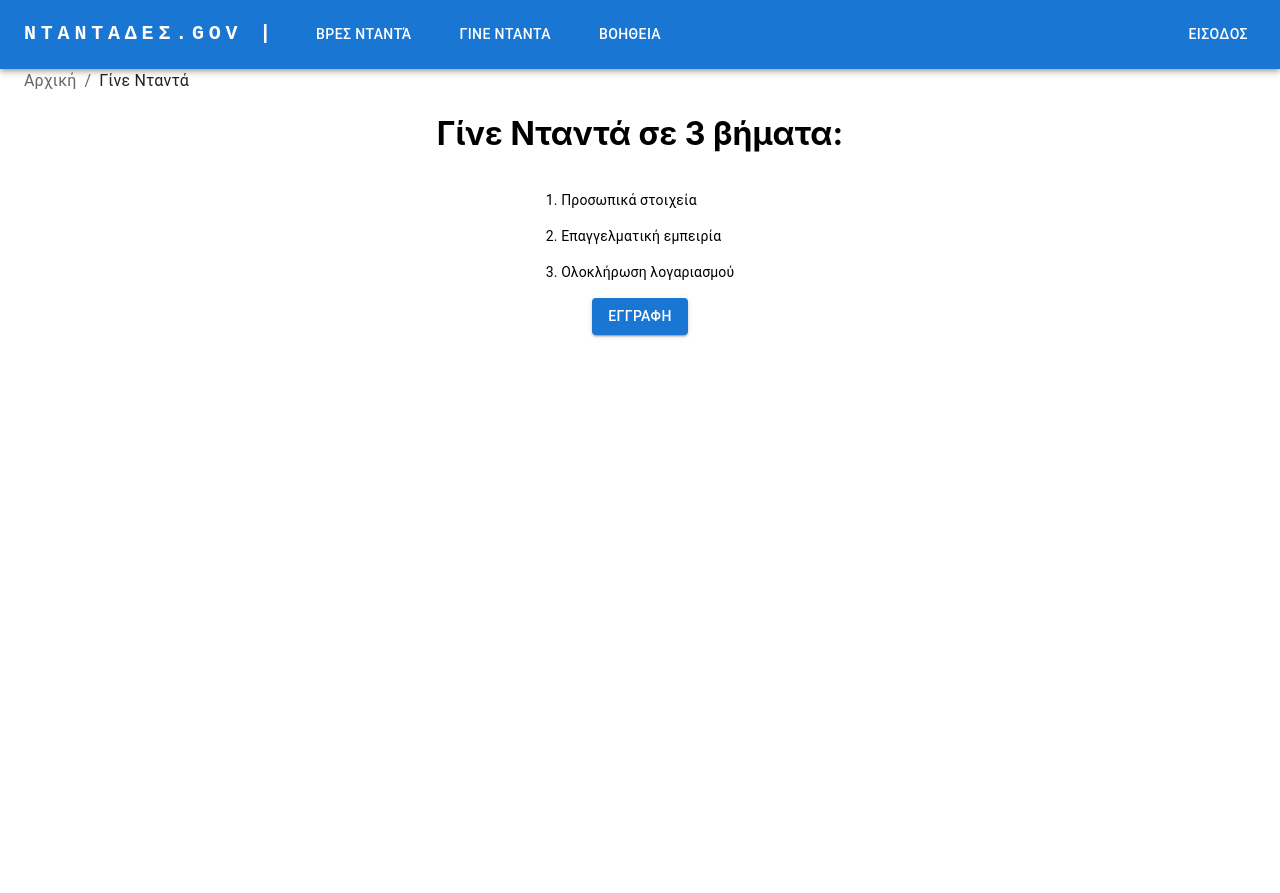
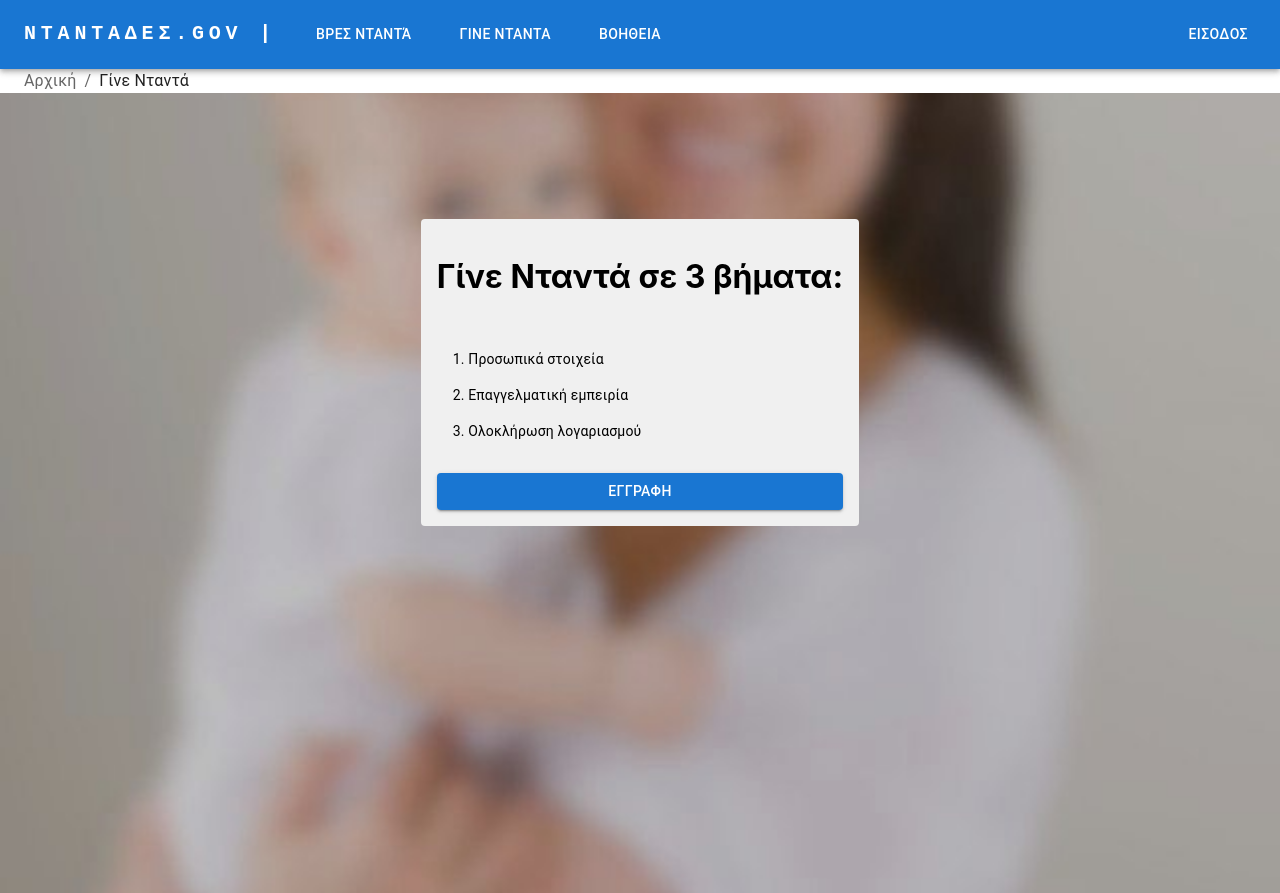
Before and after one commit to plerros/di-eam-24-3, a React (Create React App) app in the folder ntantades/: page /becomenanny in a window 1280 px wide. Before the commit the page ends 800 px from the top, so only its background shows below. Built offline with nearby package versions, Linux system fonts and the light colour scheme.

Commit message:
Home page improvement
- changed messaging
- added tooltip

```diff
--- a/ntantades/src/pages/BecomeNanny.js
+++ b/ntantades/src/pages/BecomeNanny.js
@@ -1,6 +1,9 @@
 import * as React from 'react';
 import { Box, Button, Container, List, ListItem, ListItemText } from "@mui/material";
 import { Link } from "react-router-dom";
+import GrayBox from '../components/GrayBox';
+
+import backgroundImg from '../image/loving-mother-holding-baby-6725451.jpg'
 
 export default function BecomeNanny({setRedirect}) {
 
@@ -10,6 +13,18 @@ export default function BecomeNanny({setRedirect}) {
 
 
   return (
+    <div
+      style={{
+        position:"relative",
+        top: 0,
+        left: 0,
+        backgroundImage: `url(${backgroundImg})`,
+        backgroundRepeat: 'no-repeat',
+        backgroundPosition: 'center',
+        backgroundSize: 'cover',
+        height: "100vh"
+      }}
+    >
       <Container
         maxWidth="xl"
         sx = {{
@@ -18,9 +33,13 @@ export default function BecomeNanny({setRedirect}) {
           flexDirection: 'column'
         }}
       >
-      <Box>
-        <h1>Γίνε Νταντά σε 3 βήματα:</h1>
-      </Box>
+        <Box
+          alignItems="center"
+          justifyContent="center"
+          height={"70vh"}
+          sx={{display:"flex"}}
+        >
+          <GrayBox title={"Γίνε Νταντά σε 3 βήματα:"}>
             <List dense>
               <ListItem>
                 <ListItemText
@@ -46,6 +65,9 @@ export default function BecomeNanny({setRedirect}) {
             >
               ΕΓΓΡΑΦΗ
             </Button>
+          </GrayBox>
+        </Box>
       </Container>
+    </div>
   );
 }
--- a/ntantades/src/pages/Family/SignUp.js
+++ b/ntantades/src/pages/Family/SignUp.js
@@ -540,7 +540,7 @@ export default function SignUp({uid, setUID}) {
             <StepLabel>{"Προσωπικά στοιχεία"}</StepLabel>
         </Step>
         <Step key={2}>
-            <StepLabel>{"Επαγγελματική εμπειρία"}</StepLabel>
+            <StepLabel>{"Στοιχεία βρέφους"}</StepLabel>
         </Step>
         <Step key={3}>
             <StepLabel>{"Ολοκλήρωση λογαριασμού"}</StepLabel>
--- a/ntantades/src/pages/Home.js
+++ b/ntantades/src/pages/Home.js
@@ -1,6 +1,7 @@
 import * as React from 'react';
 import { Navigate } from 'react-router-dom';
-import { Autocomplete, Box, Container, TextField } from "@mui/material";
+import { Autocomplete, Box, Container, TextField, Tooltip } from "@mui/material";
+import HelpOutlineIcon from '@mui/icons-material/HelpOutline';
 import GrayBox from "../components/GrayBox";
 import NannyBox from "../components/NannyBox";
 
@@ -29,9 +30,6 @@ export default function Home({municipality, setMunicipality}) {
         height: "100vh"
       }}
     >
-      {
-        //<img src={require('../image/loving-mother-holding-baby-6725451.jpg')} alt=""/>
-      }
       <Container
         maxWidth="xl"
         sx = {{
@@ -55,7 +53,23 @@ export default function Home({municipality, setMunicipality}) {
             }}
           >
             <Box flexGrow="1">
-              <GrayBox title={"Αναζήτηση"}>
+              <GrayBox
+                title={<Box sx={{whiteSpace:"pre"}}>Διακοπές  /  Έξοδος  /  Δουλειά ?</Box>}
+                subtitle={"Βρές τώρα ποιός θα φροντίζει το βρέφος ή νήπιο σου όσο λείπεις"}
+                actions={
+                  <Tooltip
+                    title={<h1>Για βρέφη και νήπια απο 2 μηνών εώς 3 ετών</h1>}
+                    alignItems="center"
+                    justifyContent="center"
+                    sx={{
+                      display:"flex",
+                      m:2
+                    }}
+                  >
+                    <HelpOutlineIcon />
+                  </Tooltip>
+                }
+              >
                 <Box sx= {{ display:'flex', flexDirection: 'column', gap: 2 }}>
                   <Autocomplete
                     required={true}
```
Also changed, not shown: 1 other file (tests, documents, lock files or other folders). Lines whose indentation alone changed are shown as unchanged.
